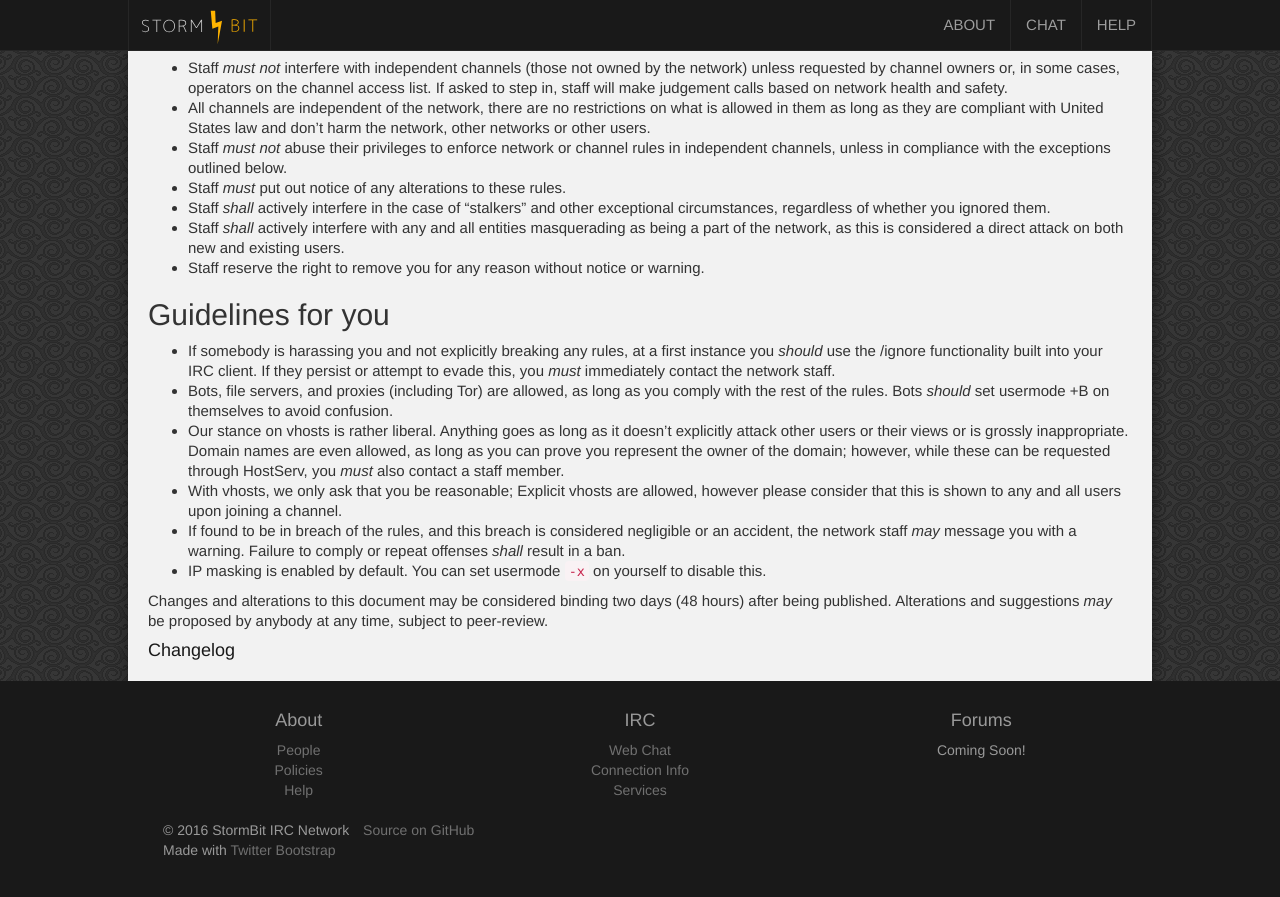
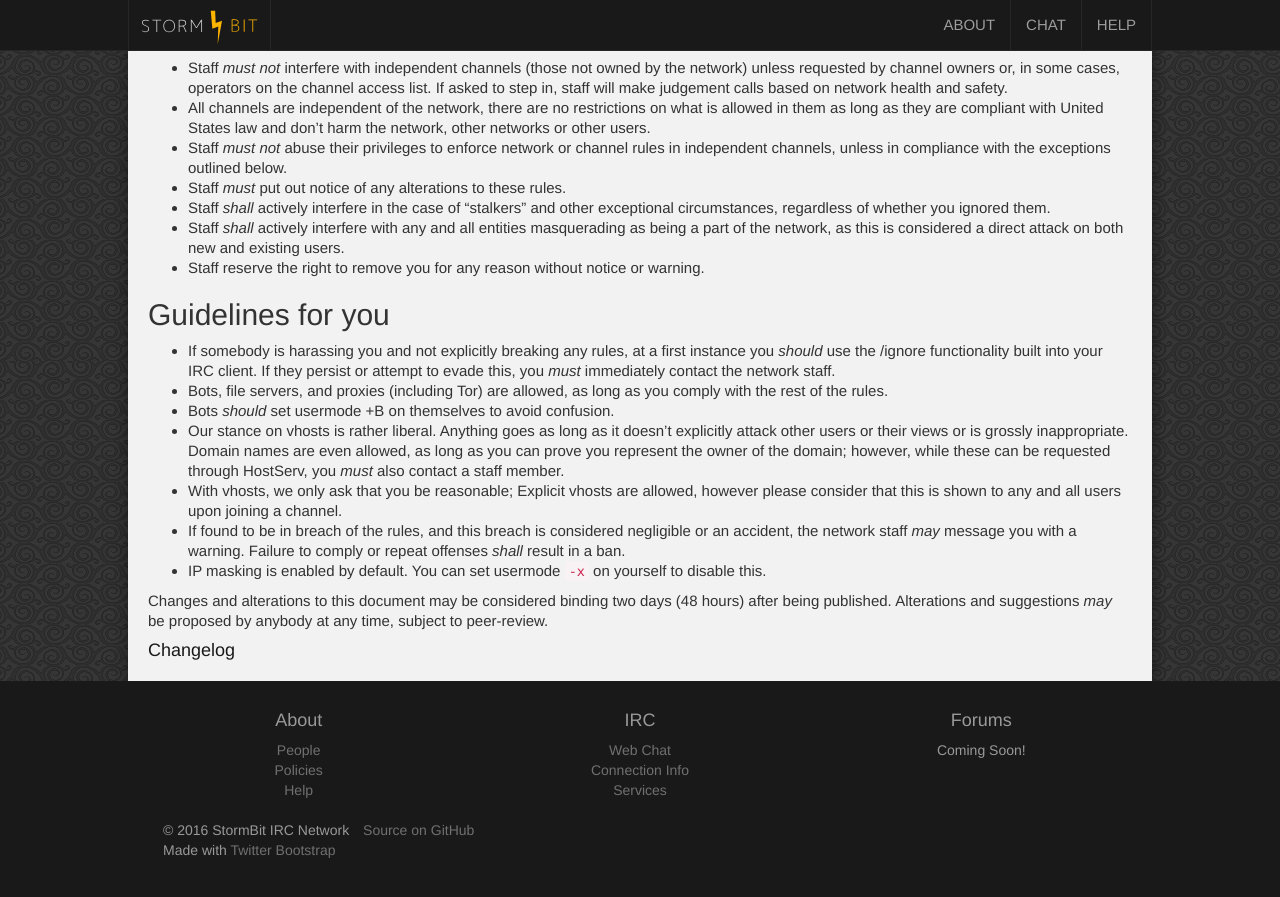
Before and after one commit to StormBit/stormbit.github.io, a Jekyll site: the page built from help/policies.md, in a window 1280 px wide and 900 px high, scrolled down 584 px. Shown: the top 897 px of the window. Built offline with Jekyll 4.4.1, drawn with Linux system fonts in a browser that asks for light colours; nearby versions of some CDN libraries.

Commit message:
🤖 ROBOTS

```diff
--- a/help/policies.md
+++ b/help/policies.md
@@ -56,8 +56,8 @@ NOT", "SHOULD", "SHOULD NOT", "RECOMMENDED",  "MAY", and
   If they persist or attempt to evade this, you _must_ immediately contact the
   network staff.
 - Bots, file servers, and proxies (including Tor) are allowed, as long as you
-  comply with the rest of the rules. Bots _should_ set usermode +B on
-  themselves to avoid confusion.
+  comply with the rest of the rules.
+- Bots _should_ set usermode +B on themselves to avoid confusion.
 - Our stance on vhosts is rather liberal. Anything goes as long as it doesn't
   explicitly attack other users or their views or is grossly inappropriate.
   Domain names are even allowed, as long as you can prove you represent the
```
